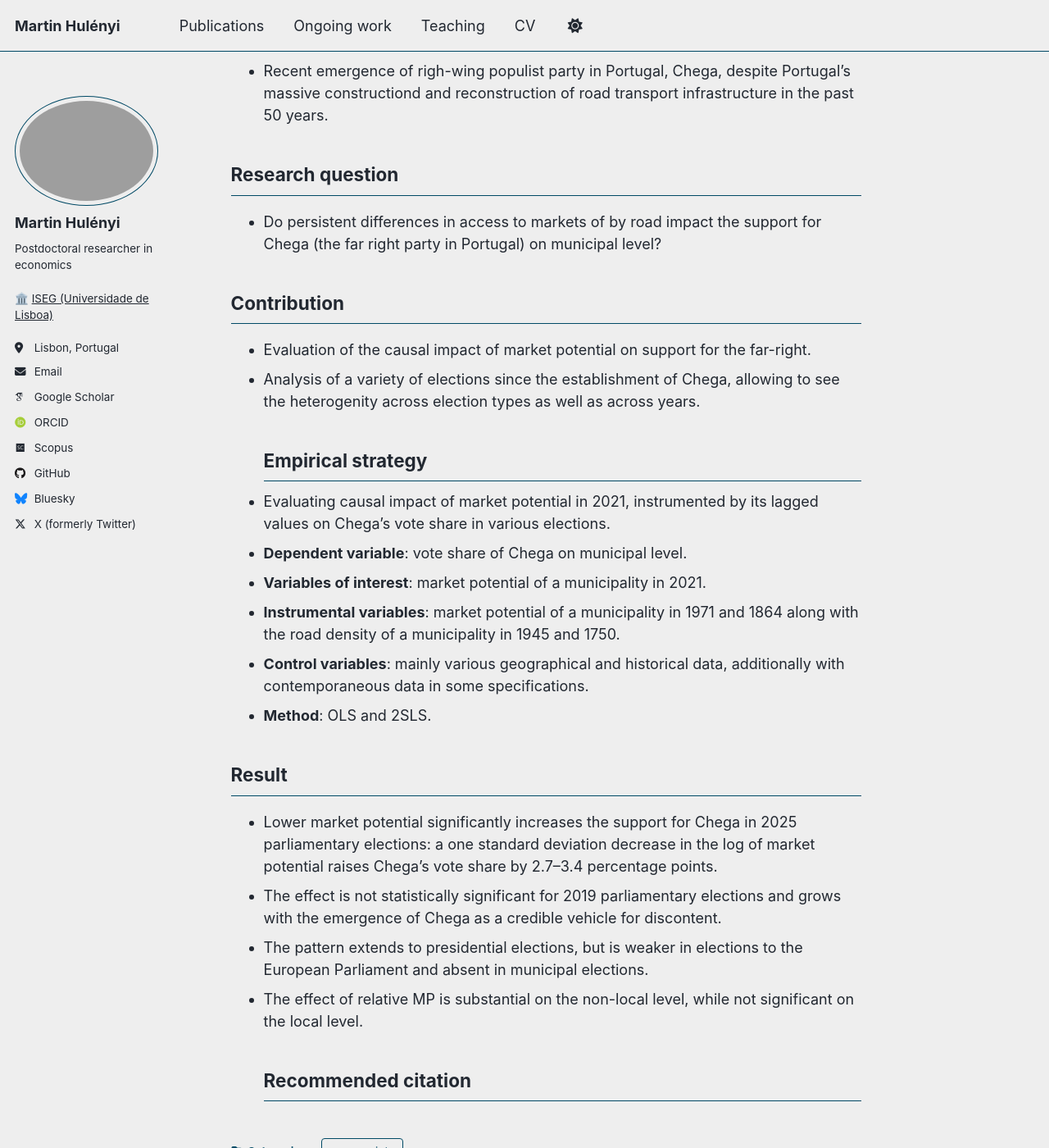
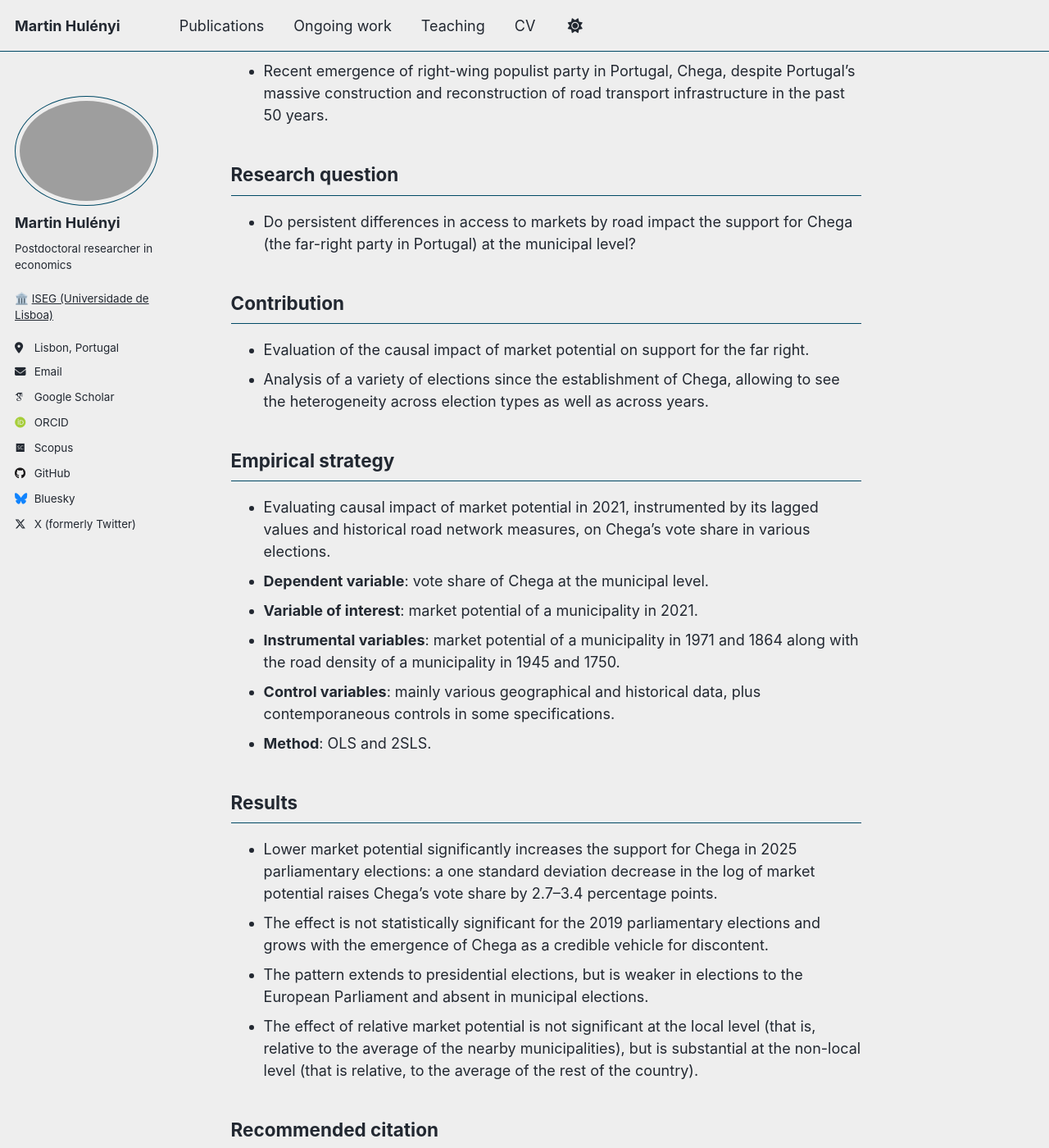
Before and after one commit to martinhulenyi/martinhulenyi.github.io, a Jekyll site: the page built from _ongoing_work/04_chega.md, in a window 1280 px wide and 1400 px high, scrolled down 654 px. Shown: the whole window at 82% size. Built offline with Jekyll 4.4.1, drawn with Linux system fonts in a browser that asks for light colours; some web fonts are replaced.

Commit message:
Update 04_chega.md

```diff
--- a/_ongoing_work/04_chega.md
+++ b/_ongoing_work/04_chega.md
@@ -20,31 +20,33 @@ parliamentary election by 2.7-3.4 percentage points. The effect grows as the par
 
 ## Motivation
 - Role of asymmetries in accessibility to economic markets as a driver of discontent remains largely understudied.
-- Recent emergence of righ-wing populist party in Portugal, Chega, despite Portugal's massive constructiond and reconstruction of road transport infrastructure in the past 50 years.
+- Recent emergence of right-wing populist party in Portugal, Chega, despite Portugal's massive construction and reconstruction of road transport infrastructure in the past 50 years.
 
 
 ## Research question
-- Do persistent differences in access to markets of by road impact the support for Chega (the far right party in Portugal) on municipal level?
+- Do persistent differences in access to markets by road impact the support for Chega (the far-right party in Portugal) at the municipal level?
 
 
 ## Contribution
-- Evaluation of the causal impact of market potential on support for the far-right.
-- Analysis of a variety of elections since the establishment of Chega, allowing to see the heterogenity across election types as well as across years.
+- Evaluation of the causal impact of market potential on support for the far right.
+- Analysis of a variety of elections since the establishment of Chega, allowing to see the heterogeneity across election types as well as across years.
+
 ## Empirical strategy
-- Evaluating causal impact of market potential in 2021, instrumented by its lagged values on Chega's vote share in various elections.
-- **Dependent variable**: vote share of Chega on municipal level.
-- **Variables of interest**: market potential of a municipality in 2021.
+- Evaluating causal impact of market potential in 2021, instrumented by its lagged values and historical road network measures, on Chega's vote share in various elections.
+- **Dependent variable**: vote share of Chega at the municipal level.
+- **Variable of interest**: market potential of a municipality in 2021.
 - **Instrumental variables**: market potential of a municipality in 1971 and 1864 along with the road density of a municipality in 1945 and 1750.
-- **Control variables**: mainly various geographical and historical data, additionally with contemporaneous data in some specifications.
+- **Control variables**: mainly various geographical and historical data, plus contemporaneous controls in some specifications.
 - **Method**: OLS and 2SLS.
 
-## Result
+## Results
 - Lower market potential significantly increases the support for Chega in 2025
 parliamentary elections: a one standard deviation decrease in the log of market
-potential raises Chega’s vote share by 2.7–3.4 percentage points.
-- The effect is not statistically significant for 2019 parliamentary elections and grows with the emergence of Chega as a credible vehicle for discontent.
+potential raises Chega's vote share by 2.7–3.4 percentage points.
+- The effect is not statistically significant for the 2019 parliamentary elections and grows with the emergence of Chega as a credible vehicle for discontent.
 - The pattern extends to presidential elections, but is weaker in elections to the
 European Parliament and absent in municipal elections.
-- The effect of relative MP is substantial on the non-local level, while not significant on the local level.
+- The effect of relative market potential is not significant at the local level (that is, relative to the average of the nearby municipalities), but is substantial at the non-local level (that is relative, to the average of the rest of the country).
+
 ## Recommended citation
 {{ page.citation }}
```
